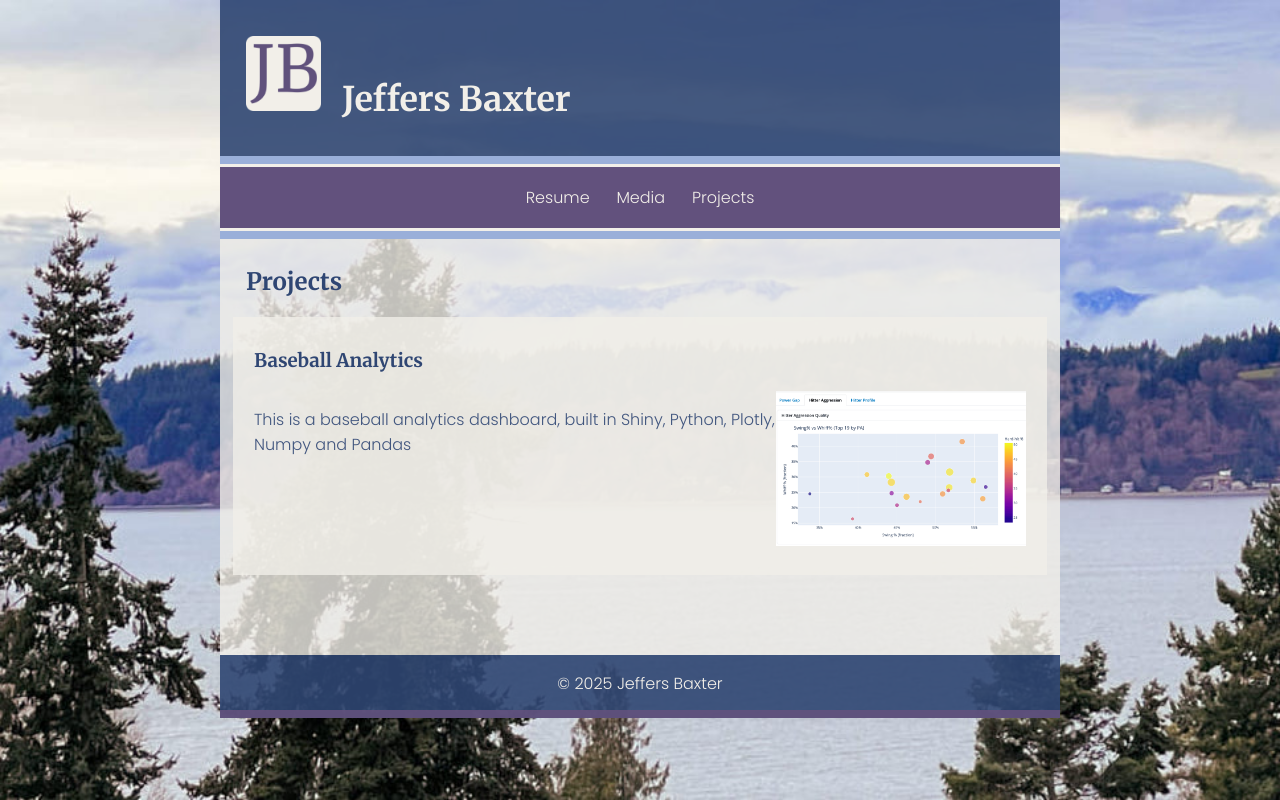
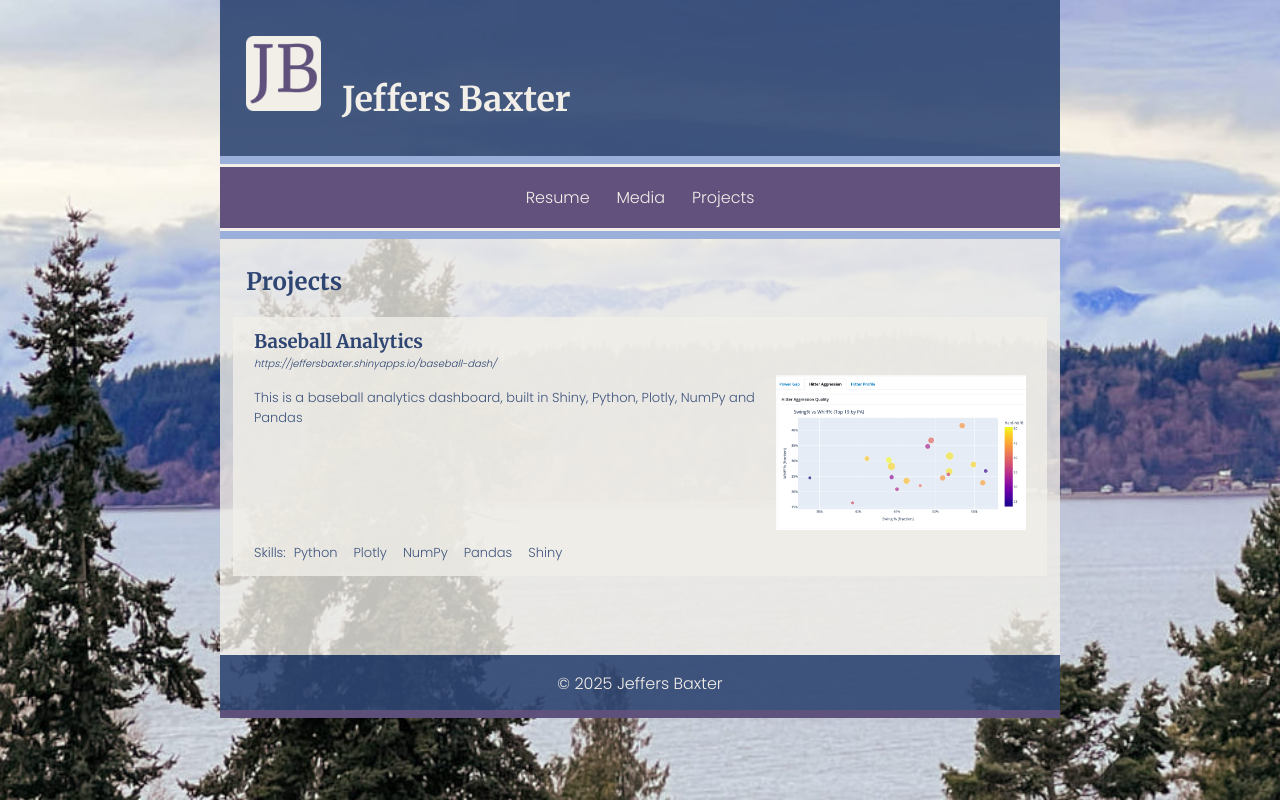
Before and after one commit to jeffersbaxter/personal, a Next.js app: page /projects in a window 1280 px wide. Built offline with nearby package versions, Linux system fonts and the light colour scheme.

Commit message:
skills and link in project component

```diff
--- a/app/globals.css
+++ b/app/globals.css
@@ -418,6 +418,10 @@
     padding-left: 13px;
   }
 
+  .pd-r-13 {
+    padding-right: 13px;
+  }
+
   .pd-l-21 {
     padding-left: 21px;
   }
@@ -430,6 +434,21 @@
   }
   .mg-21-0 {
     margin: 21px 0;
+  }
+  .mgb-3 {
+    margin-top: 0;
+    margin-left: 0;
+    margin-right: 0;
+    margin-bottom: 3px;
+  }
+  .mgt-13 {
+    margin-top: 13px;
+    margin-left: 0;
+    margin-right: 0;
+    margin-bottom: 0;
+  }
+  .mg-0 {
+    margin: 0;
   }
 
   .flex {
@@ -460,6 +479,12 @@
     height: 155px;
     width: 250px;
     flex-shrink: 0;
+  }
+  .text-10 {
+    font-size: 10px;
+  }
+  .text-13 {
+    font-size: 13px;
   }
   /*  ----- Classes for alignment, positioning, widths, grids, embellishments, and animation -----  */
   .floatright {}
--- a/app/projects/page.js
+++ b/app/projects/page.js
@@ -4,16 +4,17 @@ const projects = [
     {
         title: 'Baseball Analytics',
         id: 'a',
-        description: 'This is a baseball analytics dashboard, built in Shiny, Python, Plotly, Numpy and Pandas',
+        description: 'This is a baseball analytics dashboard, built in Shiny, Python, Plotly, NumPy and Pandas',
         projectUrl: 'https://jeffersbaxter.shinyapps.io/baseball-dash/',
-        imageSrc: '/trident-stats.png'}
+        skills: ['Python', 'Plotly', 'NumPy', 'Pandas', 'Shiny'],
+        imageSrc: '/trident-stats.png'
+    }
 ];
 
 export const ProjectsPage = () => {
     return (
         <>
             <h2>Projects</h2>
-            <article>
             <ul className='no-type'>
                 {projects.map(project => (
                     <li key={project.id} className="border rounded-lg p-6 shadow-sm list-none hover:shadow-md transition-shadow">
@@ -21,12 +22,12 @@ export const ProjectsPage = () => {
                             title={project.title}
                             description={project.description}
                             projectUrl={project.projectUrl}
+                            skills={project.skills}
                             imageSrc={project.imageSrc}
                         />
                     </li>
                 ))}
             </ul>
-            </article>
         </>
     )
 }
--- a/components/EngineeringProject.jsx
+++ b/components/EngineeringProject.jsx
@@ -8,26 +8,29 @@ export default function EngineeringProject({
   description,
   imageSrc,
   projectUrl,
+  skills,
   imageAlt = 'Project image'
 }) {
   return (
     <div className="mx-auto max-w-6xl p-6">
+      <article>
       <div className="overflow-hidden rounded-lg bg-white p-8 shadow-lg">
         {/* Project Title - Full Width */}
         <Link
           href={projectUrl}
           className="mb-6 block transition-colors"
         >
-          <h3>
+          <h3 className='mgb-3'>
             {title}
           </h3>
+          <p className='fs-italic mgb-3 text-10'>{projectUrl}</p>
         </Link>
 
         {/* Description (Left) and Image (Right) */}
         <div className="flex gap-8">
           {/* Description */}
           <div className="flex-1">
-            <p className="text-lg leading-relaxed text-gray-700">
+            <p className="text-13 pd-r-13 leading-relaxed text-gray-700">
               {description}
             </p>
           </div>
@@ -43,7 +46,19 @@ export default function EngineeringProject({
             />
           </div>
         </div>
+        <div className='mgt-13'>
+            {/* <span>Skills:</span> */}
+            <ul className='no-type text-13 flex'>
+                <li>Skills: </li>
+                {skills.map((skill, index) => (
+                    <li key={`${skill}_${index}`} className='pd-0-8'>
+                        {skill}
+                    </li>
+                ))}
+            </ul>
+        </div>
       </div>
+      </article>
     </div>
   );
 }
```
Also changed, not shown: 1 other file (tests, documents, lock files or other folders). Lines whose indentation alone changed are shown as unchanged.
